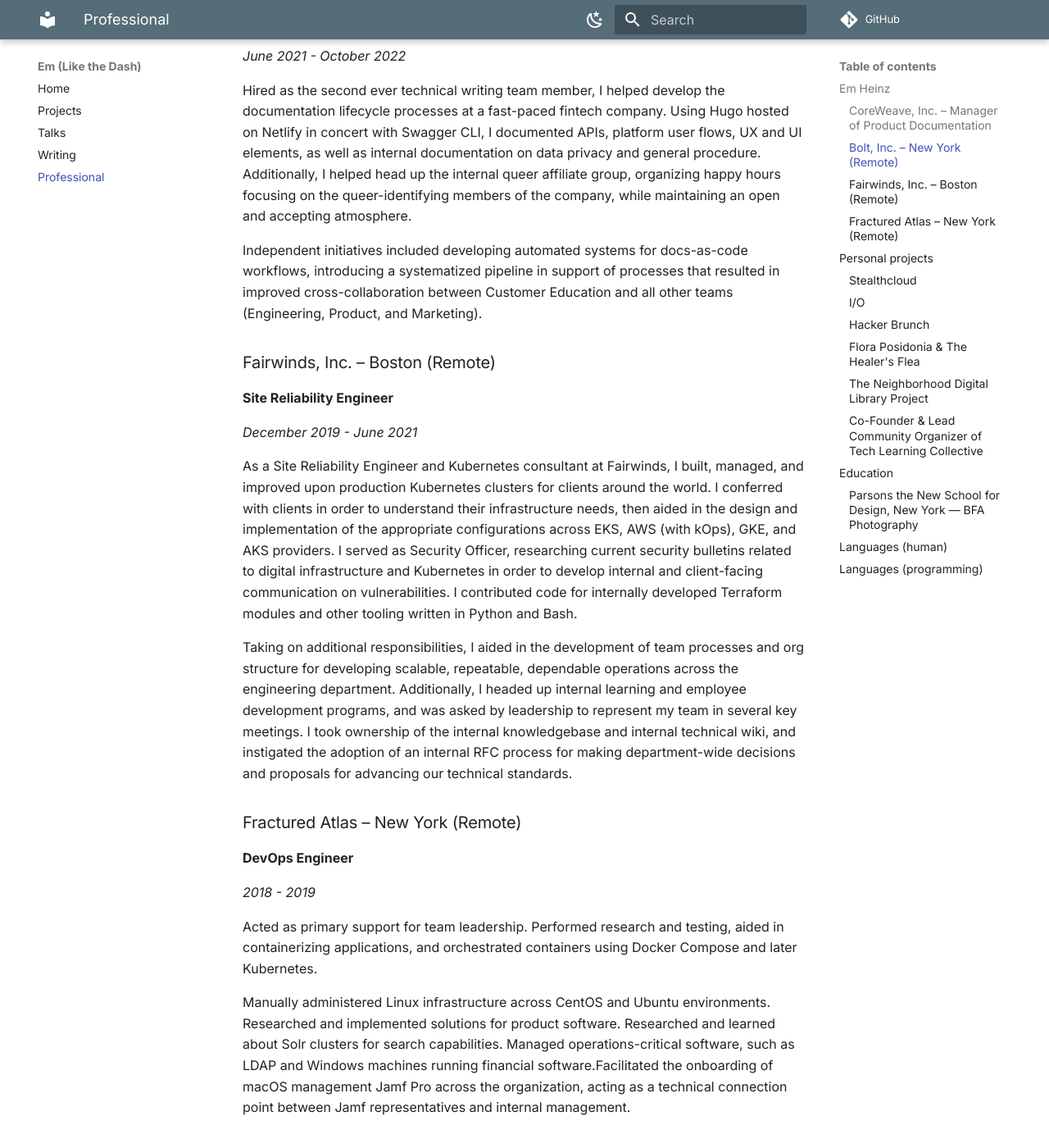
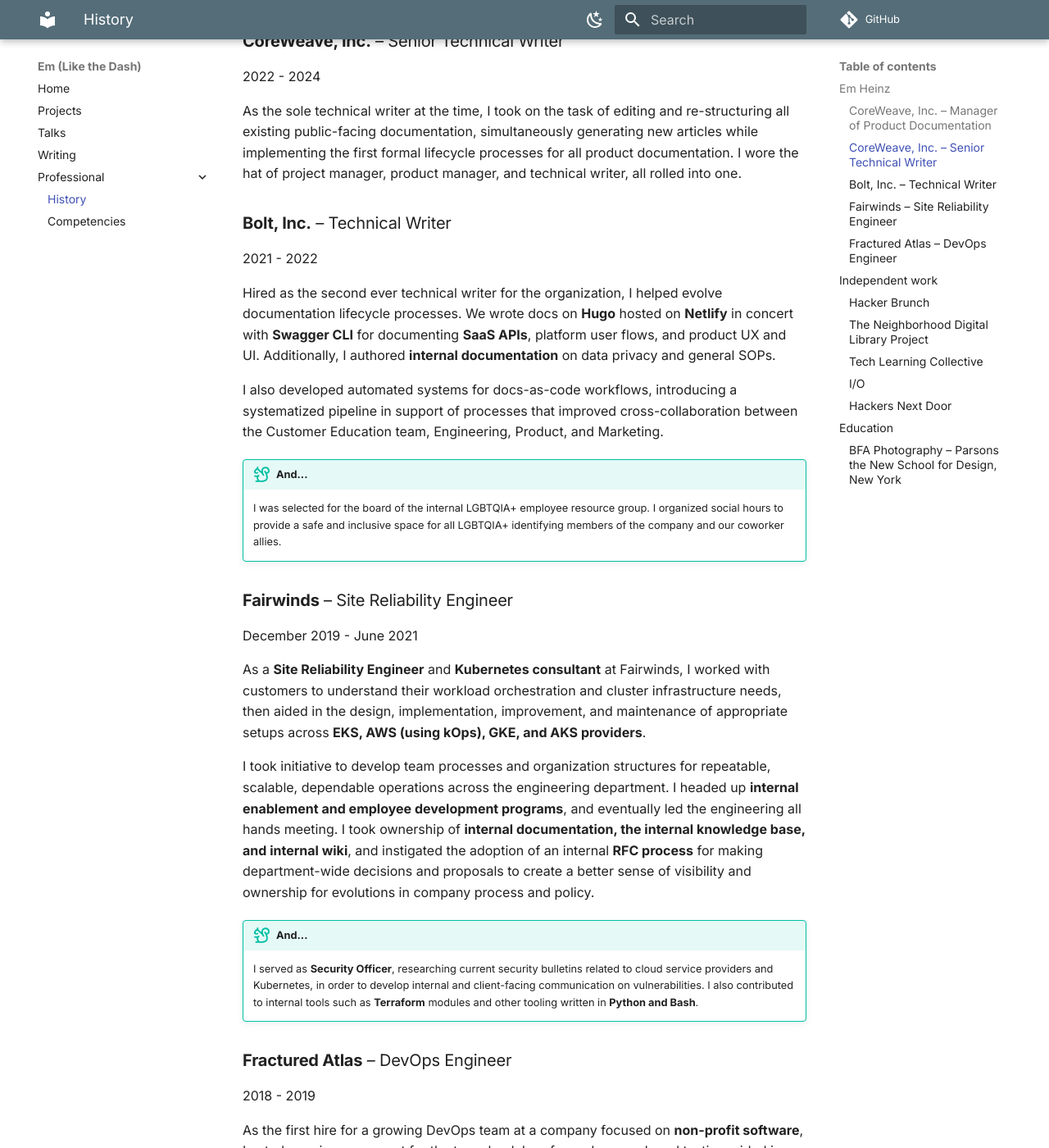
Before and after one commit to microcosem/emlikethedash, an MkDocs documentation site: the page built from docs/resume.md, in a window 1280 px wide and 1400 px high, scrolled down 926 px. Shown: the whole window at 82% size. Built offline with MkDocs 1.6.1 and Material for MkDocs 9.7.7, drawn with Linux system fonts in a browser that asks for light colours; plug-ins that fetch from the network failed and are left out; some of the changed text lies outside the part shown.

Commit message:
docs(content): Layout breakouts
- Break out skills from resume page
- Take off button to resume PDF for now, it's an old PDF
- Revise copy for resume

```diff
--- a/docs/professional.md
+++ /dev/null
@@ -1,3 +0,0 @@
-## Professional work
-
-For the last few years,
--- a/docs/resume.md
+++ b/docs/resume.md
@@ -19,99 +18,88 @@ I pursue quality achieved collaboratively. I strive to empower the people I work
 
 January 2024 - Present
 
-As Manager of Product Documentation at CoreWeave, I manage a team of amazing writer-engineers to produce extremely high quality, customer-facing documentation on all of CoreWeave's cloud services and products. We leverage the Diátaxis framework
+As **Manager** of Product Documentation at CoreWeave, I manage a team of amazing writer-engineers to produce extremely high quality, customer-facing documentation on all of CoreWeave's **cloud services and products**. We leverage **the Diátaxis framework** alongside crafting learning paths to educate our incredible customers on some of the most cutting-edge technology there is, and world-firsts developed by our own colleagues.
 
-**Senior Technical Writer**
+As CoreWeave is a **GPU cloud provider**, we write about everything from Kubernetes, to **Slurm** on Kubernetes (SUNK), to Object Storage, to RDMA over InfiniBand, to **model training and inference**, and beyond.
 
-*June 2022 - January 2024*
+!!!tip "Recently, I..."
+    Helped represent CoreWeave at [the Grace Hopper Celebration](https://ghc.anitab.org/) in Philadelphia (2024), and at an event hosted by the [British Consulate in Philadelphia](https://www.british-consulate.net/uk/United-Kingdom-Consular-Assistance-Philadelphia).
+
+### **CoreWeave, Inc.** – Senior Technical Writer
+
+2022 - 2024
 
 As the sole technical writer at the time, I took on the task of editing and re-structuring all existing public-facing documentation, simultaneously generating new articles while implementing the first formal lifecycle processes for all product documentation. I wore the hat of project manager, product manager, and technical writer, all rolled into one.
 
-### Bolt, Inc. – New York (Remote)
+### **Bolt, Inc.** – Technical Writer
 
-**Technical Writer**
+2021 - 2022
 
-*June 2021 - October 2022*
+Hired as the second ever technical writer for the organization, I helped evolve documentation lifecycle processes. We wrote docs on **Hugo** hosted on **Netlify** in concert with **Swagger CLI** for documenting **SaaS APIs**, platform user flows, and product UX and UI. Additionally, I authored **internal documentation** on data privacy and general SOPs.
 
-Hired as the second ever technical writing team member, I helped develop the documentation lifecycle processes at a fast-paced fintech company. Using Hugo hosted on Netlify in concert with Swagger CLI, I documented APIs, platform user flows, UX and UI elements, as well as internal documentation on data privacy and general procedure. Additionally, I helped head up the internal queer affiliate group, organizing happy hours focusing on the queer-identifying members of the company, while maintaining an open and accepting atmosphere.
+I also developed automated systems for docs-as-code workflows, introducing a systematized pipeline in support of processes that improved cross-collaboration between the Customer Education team, Engineering, Product, and Marketing.
 
-Independent initiatives included developing automated systems for docs-as-code workflows, introducing a systematized pipeline in support of processes that resulted in improved cross-collaboration between Customer Education and all other teams (Engineering, Product, and Marketing).
+!!! tip "And..."
+    I was selected for the board of the internal LGBTQIA+ employee resource group. I organized social hours to provide a safe and inclusive space for all LGBTQIA+ identifying members of the company and our coworker allies.
 
-### Fairwinds, Inc. – Boston (Remote)
+### **Fairwinds** – Site Reliability Engineer
 
-**Site Reliability Engineer**
+December 2019 - June 2021
 
-*December 2019 - June 2021*
+As a **Site Reliability Engineer** and **Kubernetes consultant** at Fairwinds, I worked with customers to understand their workload orchestration and cluster infrastructure needs, then aided in the design, implementation, improvement, and maintenance of appropriate setups across **EKS, AWS (using kOps), GKE, and AKS providers**.
 
-As a Site Reliability Engineer and Kubernetes consultant at Fairwinds, I built, managed, and improved upon production Kubernetes clusters for clients around the world. I conferred with clients in order to understand their infrastructure needs, then aided in the design and implementation of the appropriate configurations across EKS, AWS (with kOps), GKE, and AKS providers. I served as Security Officer, researching current security bulletins related to digital infrastructure and Kubernetes in order to develop internal and client-facing communication on vulnerabilities. I contributed code for internally developed Terraform modules and other tooling written in Python and Bash.
+I took initiative to develop team processes and organization structures for repeatable, scalable, dependable operations across the engineering department. I headed up **internal enablement and employee development programs**, and eventually led the engineering all hands meeting. I took ownership of **internal documentation, the internal knowledge base, and internal wiki**, and instigated the adoption of an internal **RFC process** for making department-wide decisions and proposals to create a better sense of visibility and ownership for evolutions in company process and policy.
 
-Taking on additional responsibilities, I aided in the development of team processes and org structure for developing scalable, repeatable, dependable operations across the engineering department. Additionally, I headed up internal learning and employee development programs, and was asked by leadership to represent my team in several key meetings. I took ownership of the internal knowledgebase and internal technical wiki, and instigated the adoption of an internal RFC process for making department-wide decisions and proposals for advancing our technical standards.
+!!!tip "And..."
 
-### Fractured Atlas – New York (Remote)
+    I served as **Security Officer**, researching current security bulletins related to cloud service providers and Kubernetes, in order to develop internal and client-facing communication on vulnerabilities. I also contributed to internal tools such as **Terraform** modules and other tooling written in **Python and Bash**.
 
-**DevOps Engineer**
+### **Fractured Atlas** – DevOps Engineer
 
-*2018 - 2019*
+2018 - 2019
 
-Acted as primary support for team leadership. Performed research and testing, aided in containerizing applications, and orchestrated containers using Docker Compose and later Kubernetes.
+As the first hire for a growing DevOps team at a company focused on **non-profit software**, I acted as primary support for the team lead. I performed research and testing, aided in containerizing applications in **Docker**, then orchestrated containerized applications using **Docker Compose** and, later, **Kubernetes**.
 
-Manually administered Linux infrastructure across CentOS and Ubuntu environments. Researched and implemented solutions for product software. Researched and learned about Solr clusters for search capabilities. Managed operations-critical software, such as LDAP and Windows machines running financial software.Facilitated the onboarding of macOS management Jamf Pro across the organization, acting as a technical connection point between Jamf representatives and internal management.
+I also took on sysadmin responsibilities, manually administering legacy **Linux** infrastructure (**CentOS** and **Ubuntu**). I worked with things like **Ruby**, **Solr**, and **Laravel PHP.** I also helped manage **LDAP**, facilitated the onboarding of macOS management **Jamf Pro**.
 
-## Personal projects
+## Independent work
 
-### [Stealthcloud](https://github.com/microcosem/stealthcloud)
-*2018*
+### Hacker Brunch
 
-An experimental series of Ansible roles designed to provision a basic Nextcloud instance onto a Tor Hidden Service.
+2017 - 2018
+
+Using the unclaimed produce from a local farm CSA, I co-organized a weekly event where free brunch foods were communally prepared and enjoyed by all in attendance: folks from all over coming to play some CTF hacking games for the purpose of learning cybersecurity fundamentals hands on, with guidance from knowledgeable instructors.
+
+### The Neighborhood Digital Library Project
+
+2017-2020
+
+Inspired by the [Equitable Internet Initiative of the Detroit Community Technology Project](https://detroitcommunitytech.org/eii), I worked with network engineers and other sysadmins in the hopes of leveraging [the NYC Mesh project](https://www.nycmesh.net/) to connect several Raspberry Pis hosted locally in different small businesses throughout the New York neighborhood of Ridgewood, Queens, with the goal of serving free, DRM-free books on a neighborhood-wide intranet. The curiosity was driven by wanting to provide valuable resources by focusing on the intranet inherent in building Internet infrastructure.
+
+### Tech Learning Collective
+
+Co-Founder & Lead Community Organizer
+
+2017 - 2021
+
+Co-founded an independent school, providing high-quality technical education with a focus on accessibility for underrepresented identities in tech.
 
 ### I/O
 
-*2017-2020*
+2017 - 2020
 
-As an off-shoot of the Tech Learning Collective, I/O was a neighborhood tech co-working space and open hack lab hosted in the beautiful old venue of The Footlight music hall in Ridgewood, Queens. Each week opened our doors for anyone to bring their projects, ideas, give a talk or demo, and so on - all while enjoying the local musical residency in the other part of the space.
+As an off-shoot of the Tech Learning Collective, I/O was a neighborhood tech co-working space and open hack lab hosted in the beautiful venue at The Footlight music hall in Ridgewood, Queens. Each week, we opened our doors for anyone to bring their projects, ideas, to give a talk or demo, whatever - all while enjoying a local musical residency in the other part of the space.
 
-### Hacker Brunch
+### Hackers Next Door
 
-*2017*
-
-Using the unclaimed produce from a local farm CSA, I co-organized a weekly event, where free brunch foods were cooked and served to all participants in attendance. Students used CTF hacking games to learn cybersecurity fundamentals, with instruction from knowledgeable leaders.
-
-### Flora Posidonia & The Healer's Flea
-
-*2018*
-
-I produced my own fully functional Web store for selling products such as teas and tinctures at in-person fleas. I leveraged the same organizing infrastructure to organize a "flea market" full of local creators, crafters,
-
-### The Neighborhood Digital Library Project
-
-*2017-2020*
-
-Inspired by the [Equitable Internet Initiative of the Detroit Community Technology Project](https://detroitcommunitytech.org/eii), I worked with network engineers and other sysadmins in the hopes of leveraging [the NYC Mesh project](https://www.nycmesh.net/) to connect several Raspberry Pis hosted locally in different small businesses throughout the New York neighborhood of Ridgewood, Queens, with the goal of serving free, DRM-free books on a neighborhood-wide intranet. The curiosity was driven by wanting to provide valuable resources by focusing on the intranet inherent in building Internet infrastructure.
-
-### **Co-Founder & Lead Community Organizer** of **Tech Learning Collective**
-*2017 - 2021*
-
-Co-founded an independent school, providing high-quality technical education with a focus on accessibility for underrepresented identities in tech.
+2019
 
 Co-organized the Hackers Next Door conference, a two-day conference featuring speakers from organizations representing digital freedom, such as the Tor Project, Freedom of the Press Foundation, Black Movement-Law Project, the Surveillance Technology Oversight Project, Calyx Institute, and many more.
 
 Independently designed and implemented virtual structures in which students and alumni could connect and continue their independent projects.
 
+
 ## Education
-### Parsons the New School for Design, New York — BFA Photography
 
-*With an emphasis on the philosophy of art, aesthetics, and moral and ethical philosophy.*
-**Graduated with Honors**
-
-## Languages (human)
-- English | Native
-- Norwegian/Norsk | Advanced
-- Spanish/Español | Conversational
-- French/Français | Basic
-- Irish/Gaelige | Beginner
-
-## Languages (programming)
-- Python
-- Ruby
-- JavaScript
-- Golang
+### **BFA Photography** – Parsons the New School for Design, New York
+**Graduated with Honors** | With an emphasis on the philosophy of art, aesthetics, and ethics.
--- a/mkdocs.yml
+++ b/mkdocs.yml
@@ -59,7 +59,9 @@ nav:
   - Projects: 'projects.md'
   - Talks: 'talks.md'
   - Writing: 'personal.md'
-  - Professional: 'resume.md'
+  - Professional:
+    - History: 'resume.md'
+    - Competencies: 'skills.md'
 extra:
   social:
     - icon: fontawesome/brands/github
```
Also changed, not shown: other parts of docs/resume.md (+0 -1 lines), docs/projects.md (+15 -1 lines), docs/skills.md (added, +100 -0 lines).
